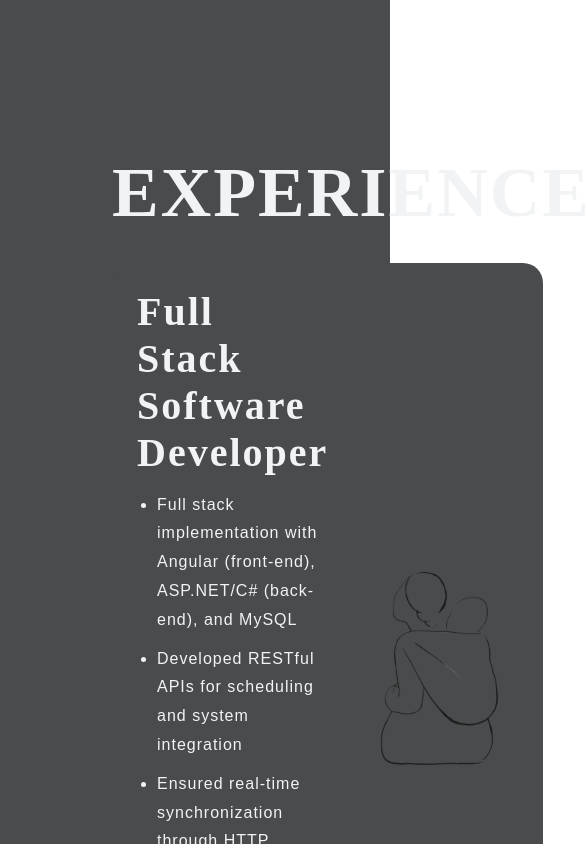
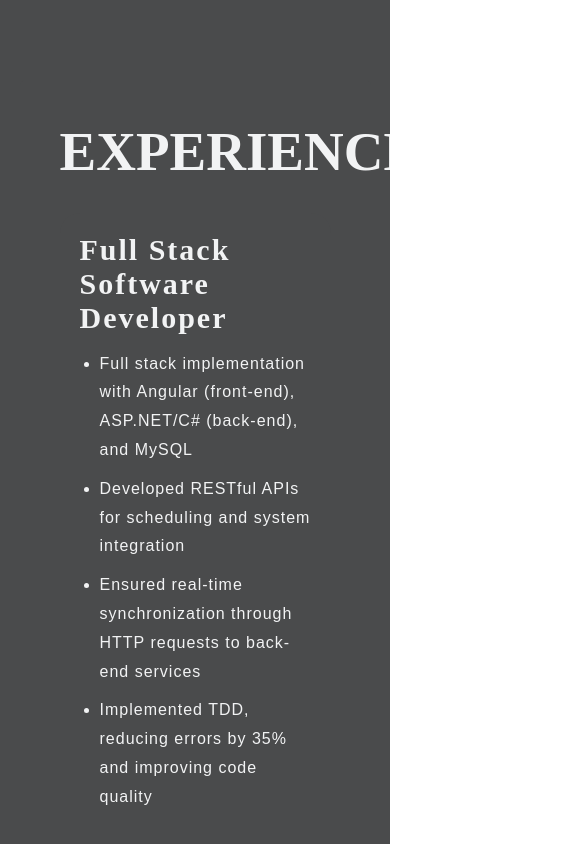
Before and after one commit to KCJ86/kennedy-portfolio, a React (Vite) app in the folder kennedy-portfolio/: page / in a window 390 px wide. Shown: the part 2580-3424 px from the top of the page, 585 px wide, since content can reach past the window. Built offline with nearby package versions, Linux system fonts and the light colour scheme; a web font is replaced by a local one.

Commit message:
Update: had to fix some things for mobile deployment

```diff
--- a/kennedy-portfolio/src/App.module.css
+++ b/kennedy-portfolio/src/App.module.css
@@ -4,4 +4,15 @@
   background-color: var(--color-bg);
   width: 100%;
   height: 100%;
+  overflow-x: hidden;
 }
+
+.Navbar,
+.Hero,
+.About,
+.Experience,
+.Biography,
+.Contact {
+  max-width: 100%;
+  overflow-x: hidden;
+}
--- a/kennedy-portfolio/src/components/Biography/Biography.module.css
+++ b/kennedy-portfolio/src/components/Biography/Biography.module.css
@@ -62,4 +62,8 @@
     text-align: left;
     margin-left: 0;
   }
+  .title {
+    text-align: left;
+    font-size: 58px;
+  }
 }
--- a/kennedy-portfolio/src/components/Experience/Experience.module.css
+++ b/kennedy-portfolio/src/components/Experience/Experience.module.css
@@ -81,12 +81,38 @@
 }
 
 @media screen and (max-width: 830px) {
+  .container {
+    margin-left: 5%;
+    margin-right: 5%;
+    padding: 40px;
+  }
+
+  .title {
+    text-align: left;
+    font-size: 55px;
+    letter-spacing: normal;
+  }
+
+  .content {
+    flex-direction: column;
+  }
+
+  .experienceItem {
+    flex-direction: column;
+    align-items: flex-start;
+    padding: 20px;
+  }
+
+  .experienceImage {
+    margin-left: 0;
+    margin-top: 20px;
+  }
+
+  .experienceItemText h3 {
+    font-size: 30px;
+  }
+
   .bulletPoints {
     font-size: 16px;
   }
-
-  .title {
-    text-align: center;
-    font-size: 70px;
-  }
 }
```
